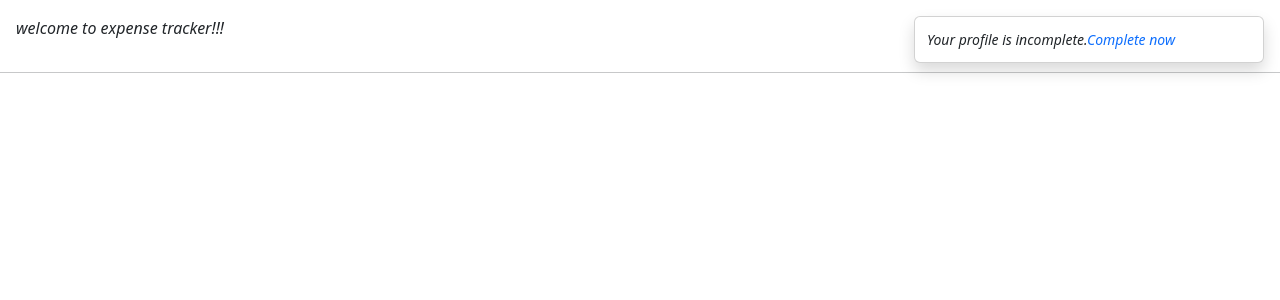
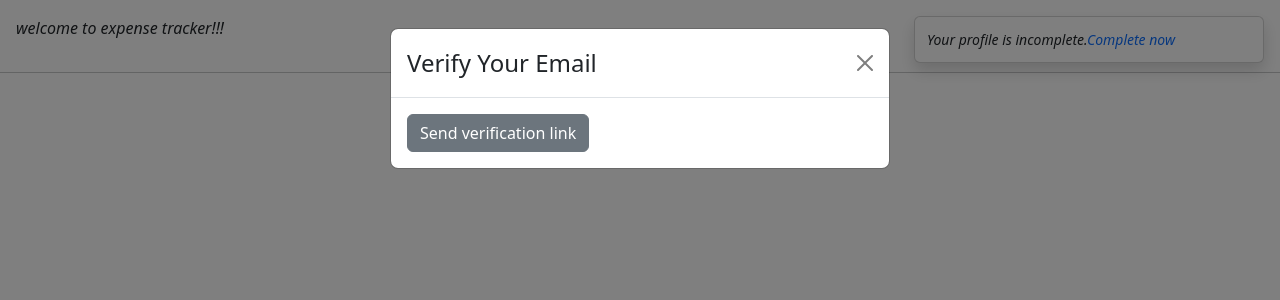
Before and after one commit to venukommineni615/Expense-tracker-with-react, a React (Create React App) app: page / in a window 1280 px wide. Shown: the top 300 px of the page. Built offline with nearby package versions, Linux system fonts and the light colour scheme.

Commit message:
implemented email verification functionality

```diff
--- a/src/components/Home.js
+++ b/src/components/Home.js
@@ -1,23 +1,89 @@
-import React from 'react'
-import Toast from 'react-bootstrap/Toast';
-import ToastContainer from 'react-bootstrap/ToastContainer';
-import { Link } from 'react-router-dom';
+import React from "react";
+import Toast from "react-bootstrap/Toast";
+import ToastContainer from "react-bootstrap/ToastContainer";
+import { Link } from "react-router-dom";
+import Button from "react-bootstrap/Button";
+import Modal from "react-bootstrap/Modal";
+import { useState } from "react";
+import Spinner from "react-bootstrap/Spinner";
 const Home = () => {
+  const [show, setShow] = useState(true);
+  const [loading, setLoading] = useState(false);
+  const [verified, setVerified] = useState(false);
+  const handleClose = () => {
+    setShow((prev) => {
+      return !prev;
+    });
+  };
+  const sendVerification = async () => {
+    if (verified) {
+      return;
+    }
+    setLoading(true);
+    try {
+      const res = await fetch(
+        "https://identitytoolkit.googleapis.com/v1/accounts:sendOobCode?key=AIzaSyBIXYEexOHeexcl7872yMM70nR1j7HYnhM",
+        {
+          method: "POST",
+          body: JSON.stringify({
+            requestType: "VERIFY_EMAIL",
+            // idToken: localStorage.getItem("token"),
+            idToken: 'fdknvo',
+          }),
+          headers: {
+            "Content-Type": "application/json",
+          },
+        }
+      );
+      if (!res.ok) {
+          const data = await res.json();
+        throw new Error(data.error.message);
+      } else {
+        const data = await res.json();
+        setVerified(true);
+      }
+    } catch (error) {
+      alert(error);
+    }
+    setLoading(false);
+  };
   return (
     <>
-                <div className='p-3 fst-italic'>welcome to expense tracker!!!</div>
+      <div className="p-3 fst-italic">welcome to expense tracker!!!</div>
       <ToastContainer
         className="p-3"
-          position={'top-end'}
+        position={"top-end"}
         style={{ zIndex: 1 }}
       >
         <Toast>
-            <Toast.Body className='fst-italic'>Your profile is incomplete.<Link className='text-decoration-none' to='/addprofile'>Complete now</Link></Toast.Body>
+          <Toast.Body className="fst-italic">
+            Your profile is incomplete.
+            <Link className="text-decoration-none" to="/addprofile">
+              Complete now
+            </Link>
+          </Toast.Body>
         </Toast>
       </ToastContainer>
-    <hr/>
+      <hr />
+      <Modal show={show} onHide={handleClose}>
+        <Modal.Header closeButton>
+          <Modal.Title>Verify Your Email</Modal.Title>
+        </Modal.Header>
+        <Modal.Body>
+          {!loading && (
+            <Button variant="secondary" onClick={sendVerification}>
+              {!verified ? "Send verification link" : "Done"}
+            </Button>
+          )}
+          {loading && (
+            <Spinner animation="border" role="status">
+              <span className="visually-hidden">Loading...</span>
+            </Spinner>
+          )}
+        </Modal.Body>
+      </Modal>
     </>
-  )
-}
+  );
+};
 
-export default Home
+export default Home;
```
Lines whose indentation alone changed are shown as unchanged.
